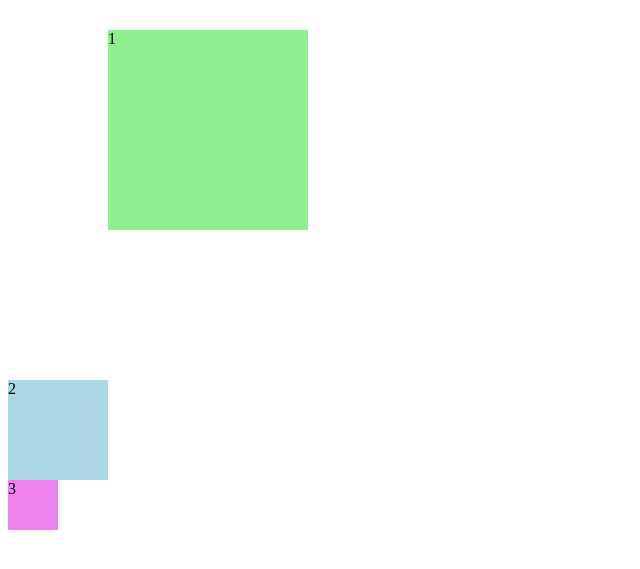
After one commit to MiracleCakra/PEMROGRAMAN-WEB, a PHP site: page / in a window 1280 px wide. The commit adds this page. Shown: the top 569 px of the page, without its empty margins (0-640 px from the left). Run offline with PHP 8.4, Linux system fonts and the light colour scheme.

Commit message:
16. Box Model: Margin

```diff
--- /dev/null
+++ b/index.html
@@ -0,0 +1,13 @@
+<!DOCTYPE html>
+<html>
+    <head>
+        <title>Latihan Margin</title>
+        <link rel="stylesheet" type="text/css" href="style.css">
+    </head>
+    <body>
+        <div class="satu">1</div>
+        <div class="dua">2</div>
+        <div class="tiga">3</div>
+
+    </body>
+</html>
--- a/style.css
+++ b/style.css
@@ -1,5 +1,21 @@
-h2{
-    color: orange;
-    font-family : Trebuchet MS;
-    text-align: center;
+.satu   {
+    width: 200px;
+    height: 200px;
+    background-color: lightgreen;
+    margin-left: 100px;
+    margin-top: 30px;
+    margin-bottom: 150px;
+    margin-right: 50px;
 }
+
+.dua    {
+    width: 100px;
+    height: 100px;
+    background-color: lightblue;
+}
+
+.tiga   {
+    width: 50px;
+    height: 50px;
+    background-color: violet;
+}
--- /dev/null
+++ b/style1.css
@@ -0,0 +1,5 @@
+h2{
+    color: orange;
+    font-family : Trebuchet MS;
+    text-align: center;
+}
```
